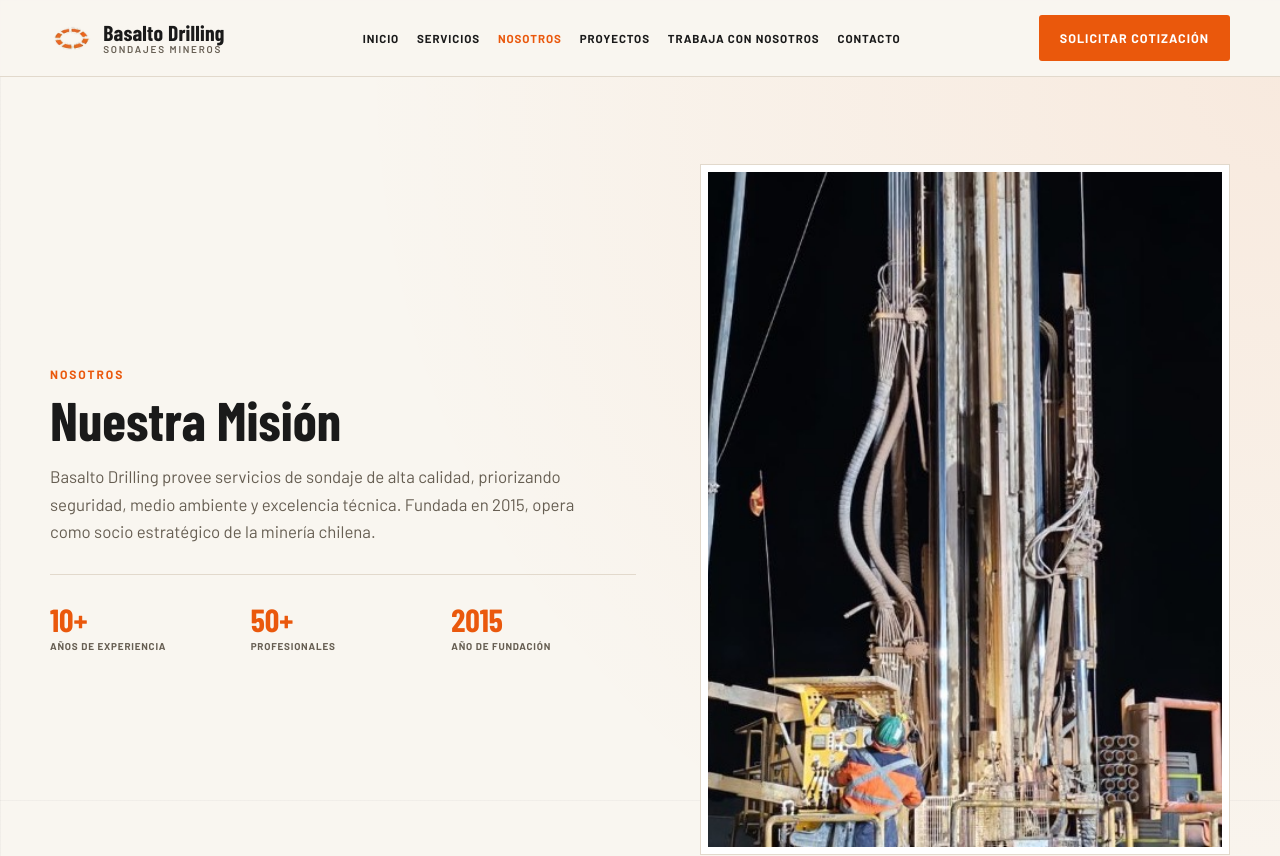
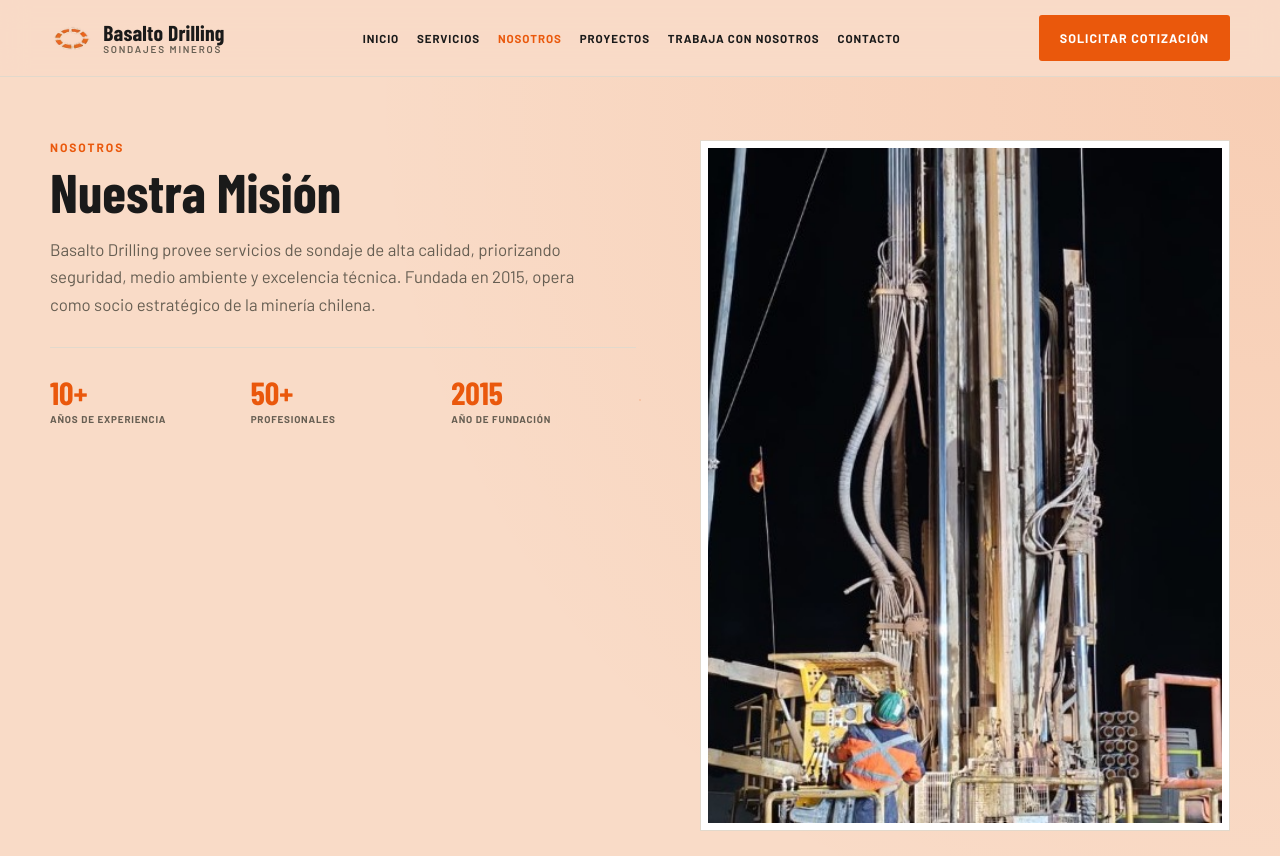
Before and after one commit to jnsnhz291215/Basalto_Inicio, a Vue app: page /nosotros in a window 1280 px wide. Shown: the top 856 px of the page. Built offline with nearby package versions, Linux system fonts and the light colour scheme.

Commit message:
Update styles.css to modify color scheme and improve layout consistency; change background colors, adjust padding using CSS variables, and refine grid and alignment properties for various components.

```diff
--- a/src/styles.css
+++ b/src/styles.css
@@ -1,5 +1,5 @@
 :root {
-  --bg-principal: #f9f6f0;
+  --bg-principal: #f9dbc7;
   --bg-tarjeta: #ffffff;
   --texto-base: #1a1a1a;
   --texto-mutado: #665e52;
@@ -20,11 +20,11 @@
   --container: 1180px;
   --font: 'Barlow', system-ui, sans-serif;
   --display: 'Barlow Condensed', 'Barlow', system-ui, sans-serif;
-  --grid-bg:
-    linear-gradient(to right, rgba(26, 26, 26, 0.035) 1px, transparent 1px),
-    linear-gradient(to bottom, rgba(26, 26, 26, 0.035) 1px, transparent 1px);
+  --grid-bg: radial-gradient(rgba(234, 88, 12, 0.15) 1px, transparent 0);
   --shadow-card: 0 4px 20px -2px rgba(0, 0, 0, 0.05);
-  --glow-soft: radial-gradient(circle at top right, rgba(234, 88, 12, 0.08) 0%, transparent 60%);
+  --glow-soft: radial-gradient(circle at top right, rgba(234, 88, 12, 0.1) 0%, transparent 60%);
+  --page-pad-top: clamp(2.5rem, 5vw, 4rem);
+  --page-pad-bottom: clamp(3rem, 6vw, 5rem);
 }
 
 * {
@@ -43,7 +43,7 @@ body {
   color: var(--ink);
   background-color: var(--bg);
   background-image: var(--grid-bg);
-  background-size: 40px 40px;
+  background-size: 24px 24px;
   background-attachment: fixed;
   -webkit-font-smoothing: antialiased;
 }
@@ -92,7 +92,7 @@ img {
   left: 0;
   right: 0;
   z-index: 30;
-  background: rgba(249, 246, 240, 0.92);
+  background: rgba(249, 219, 199, 0.92);
   backdrop-filter: blur(14px);
   border-bottom: 1px solid var(--border);
 }
@@ -273,7 +273,7 @@ img {
 .hero {
   position: relative;
   isolation: isolate;
-  padding: clamp(2.5rem, 5vw, 4rem) 0 clamp(2rem, 4vw, 3rem);
+  padding: var(--page-pad-top) 0 var(--page-pad-bottom);
   background: var(--glow-soft);
   overflow: hidden;
 }
@@ -287,7 +287,7 @@ img {
   display: grid;
   grid-template-columns: minmax(0, 1.15fr) minmax(0, 0.7fr);
   gap: clamp(1.5rem, 4vw, 3.5rem);
-  align-items: center;
+  align-items: start;
 }
 
 .eyebrow {
@@ -486,7 +486,7 @@ img {
 }
 
 .servicios-block {
-  padding: clamp(3rem, 6vw, 4.75rem) 0;
+  padding: var(--page-pad-top) 0 var(--page-pad-bottom);
 }
 
 .servicios-block + .servicios-block {
@@ -680,7 +680,7 @@ img {
 /* Contacto */
 .contacto-page {
   min-height: calc(100vh - 76px);
-  padding: clamp(3rem, 6vw, 4.75rem) 0;
+  padding: var(--page-pad-top) 0 var(--page-pad-bottom);
   background: var(--glow-soft);
 }
 
@@ -819,7 +819,7 @@ img {
 .trabaja-page {
   position: relative;
   min-height: calc(100vh - 76px);
-  padding: clamp(3rem, 6vw, 4.75rem) 0;
+  padding: var(--page-pad-top) 0 var(--page-pad-bottom);
   background: var(--glow-soft);
 }
 
@@ -1050,7 +1050,7 @@ img {
 
 /* Inner pages */
 .page-section {
-  padding: clamp(2.5rem, 5vw, 4rem) 0 clamp(3rem, 6vw, 5rem);
+  padding: var(--page-pad-top) 0 var(--page-pad-bottom);
   background: var(--glow-soft);
   min-height: calc(100vh - 76px);
 }
@@ -1160,14 +1160,14 @@ img {
   background: var(--glow-soft);
   color: var(--ink);
   min-height: calc(100vh - 76px);
-  padding: clamp(3rem, 7vw, 5.5rem) 0;
+  padding: var(--page-pad-top) 0 var(--page-pad-bottom);
 }
 
 .nosotros-grid {
   display: grid;
   grid-template-columns: minmax(0, 1.05fr) minmax(0, 0.95fr);
   gap: clamp(2rem, 5vw, 4rem);
-  align-items: center;
+  align-items: start;
 }
 
 .nosotros-copy .eyebrow {
@@ -1495,7 +1495,7 @@ img {
     align-items: stretch;
     gap: 0;
     padding: 0.5rem 1.25rem 1rem;
-    background: rgba(249, 246, 240, 0.98);
+    background: rgba(249, 219, 199, 0.98);
     border-bottom: 1px solid var(--border);
   }
 
```
